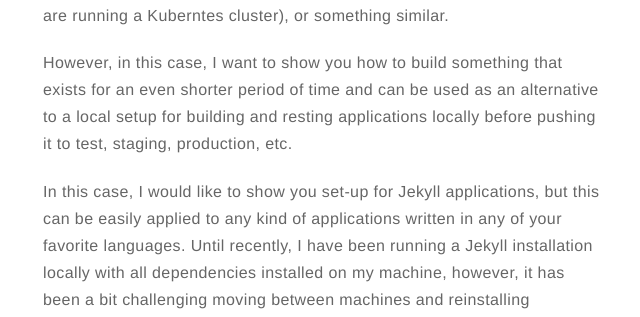
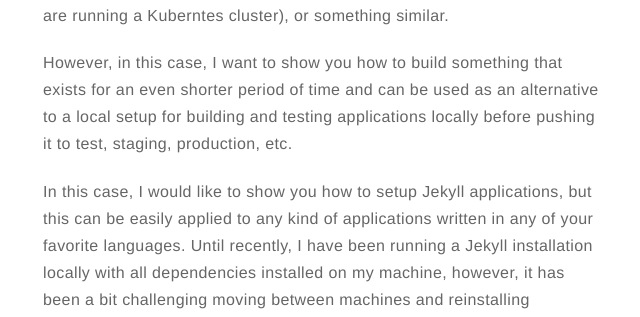
Before and after one commit to mehmandarov/mehmandarov.github.io, a Jekyll site: the page built from _posts/2019-01-01-disposable-docker-containers.markdown, in a window 1280 px wide and 900 px high, scrolled down 425 px. Shown: the part 206-523 px from the top of the window, without its empty margins (317-957 px from the left). Built offline with Jekyll 4.4.1, drawn with Linux system fonts in a browser that asks for light colours; some of the changed text lies outside the part shown.

Commit message:
Typo fix

```diff
--- a/_posts/2019-01-01-disposable-docker-containers.markdown
+++ b/_posts/2019-01-01-disposable-docker-containers.markdown
@@ -21,9 +21,9 @@
 
 This should not come as a surprise that the whole idea of using a container is something that we use to contain our application and we dispose of the whole containers when we build a new version of the application or need to upgrade something in the setup. This means that containers are generally having a lifespan of a single version, a pod (if you are running a Kuberntes cluster), or something similar.
 
-However, in this case, I want to show you how to build something that exists for an even shorter period of time and can be used as an alternative to a local setup for building and resting applications locally before pushing it to test, staging, production, etc.
+However, in this case, I want to show you how to build something that exists for an even shorter period of time and can be used as an alternative to a local setup for building and testing applications locally before pushing it to test, staging, production, etc.
 
-In this case, I would like to show you set-up for Jekyll applications, but this can be easily applied to any kind of applications written in any of your favorite languages. Until recently, I have been running a Jekyll installation locally with all dependencies installed on my machine, however, it has been a bit challenging moving between machines and reinstalling operating systems. To simplify the process, I decided to containerize the project.
+In this case, I would like to show you how to setup Jekyll applications, but this can be easily applied to any kind of applications written in any of your favorite languages. Until recently, I have been running a Jekyll installation locally with all dependencies installed on my machine, however, it has been a bit challenging moving between machines and reinstalling operating systems. To simplify the process, I decided to containerize the project.
 
 So I wanted the following:
 
```
